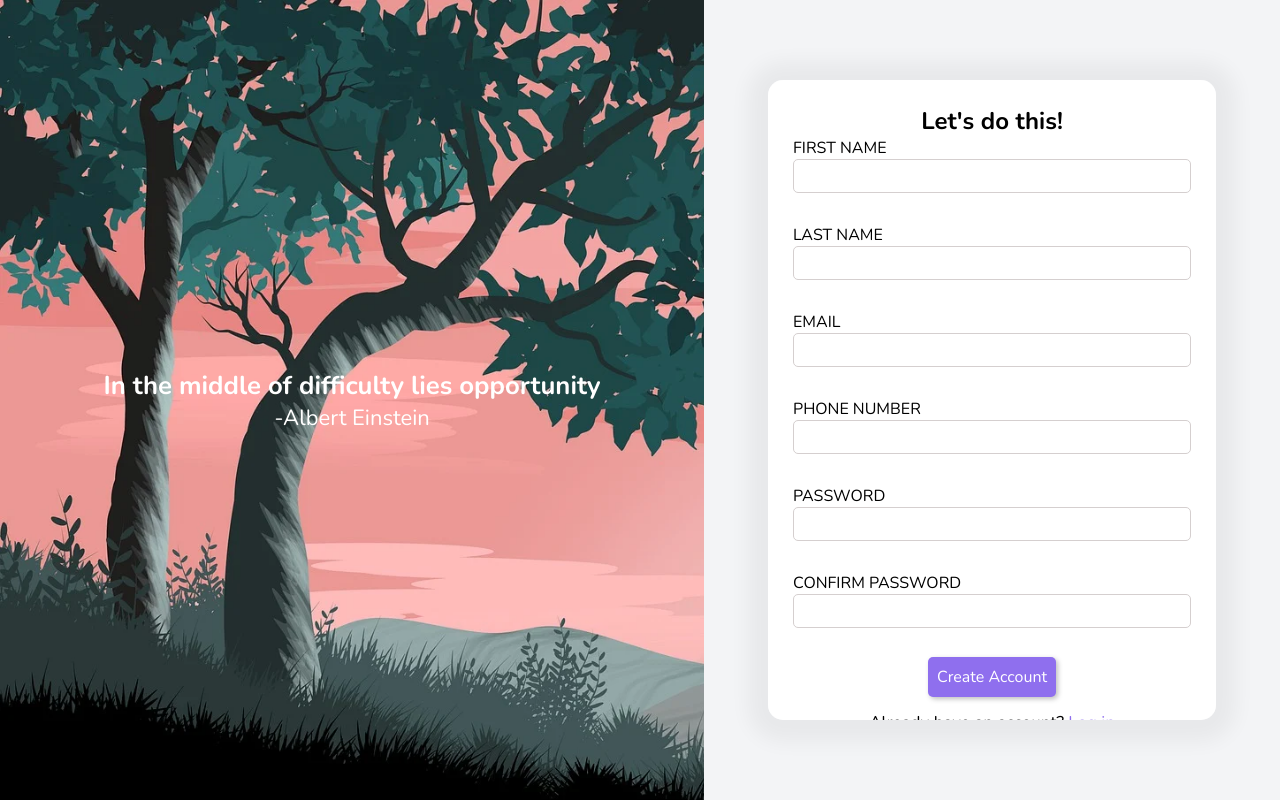
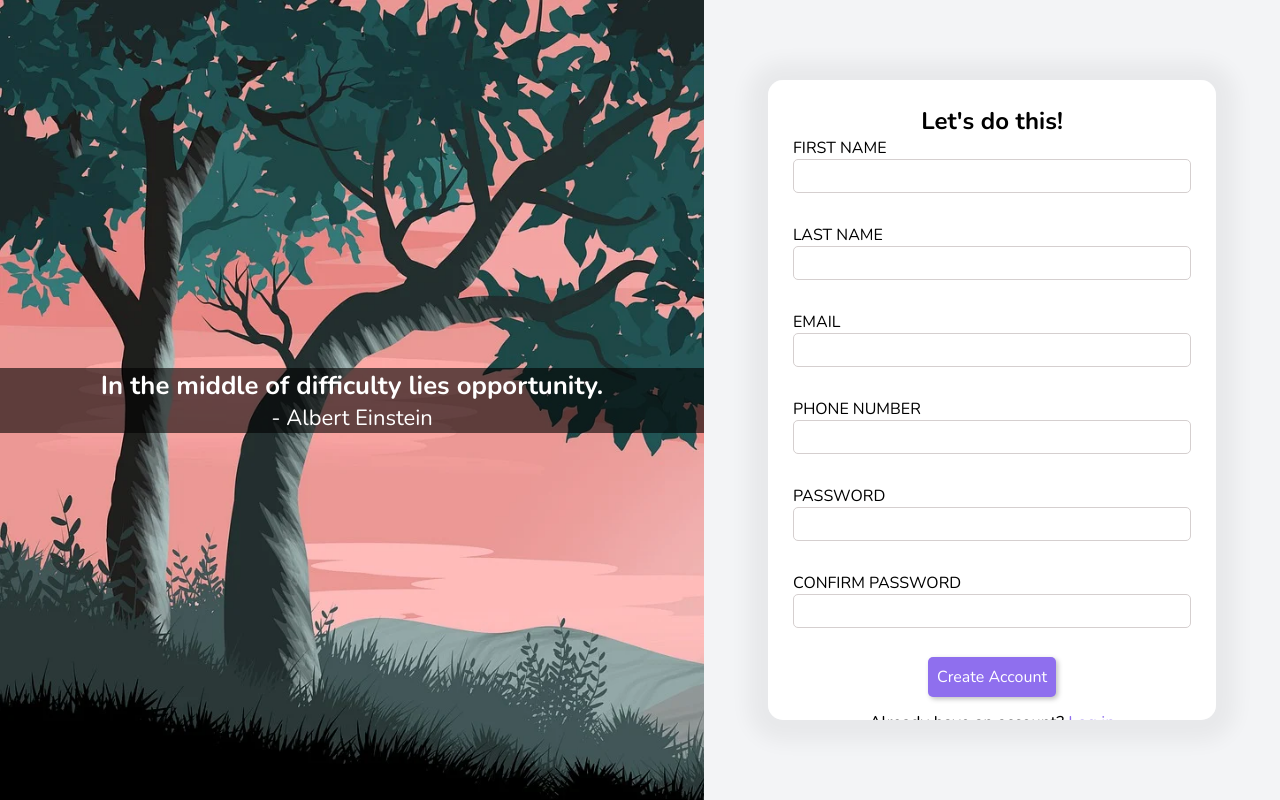
Before and after one commit to aryanthapa748/Sign-up-Form, a plain HTML site: page index.html in a window 1280 px wide. Drawn offline with nearby package versions, Linux system fonts and the light colour scheme.

Commit message:
Adding a black semi-transparent background color that enhances the readability of the text against the busy background image.

```diff
--- a/index.html
+++ b/index.html
@@ -13,8 +13,8 @@
     <div class="main">
         <div class="left">
             <div class="leftText">
-            <h3>In the middle of difficulty lies opportunity</h3>
-            <p>-Albert Einstein</p>
+            <h3>In the middle of difficulty lies opportunity.</h3>
+            <p>- Albert Einstein</p>
             </div>
         </div>
         <div class="right">
--- a/styles.css
+++ b/styles.css
@@ -15,6 +15,7 @@
 
 .left{
     color: #fff;
+    background-color: #5828e9;
     font-size: 22px;
     display: grid;
     text-align: center;
@@ -27,6 +28,8 @@
 .leftText{
     justify-self: center;
     align-self: center;
+    width: 100%;
+    background-color: rgba(0, 0, 0, 0.6);
 }
 
 .right{
```
